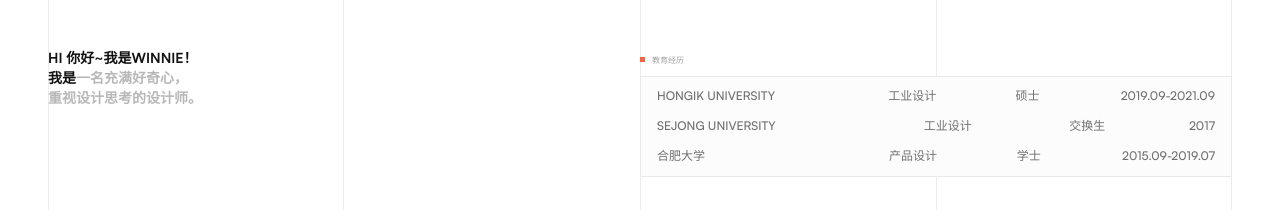
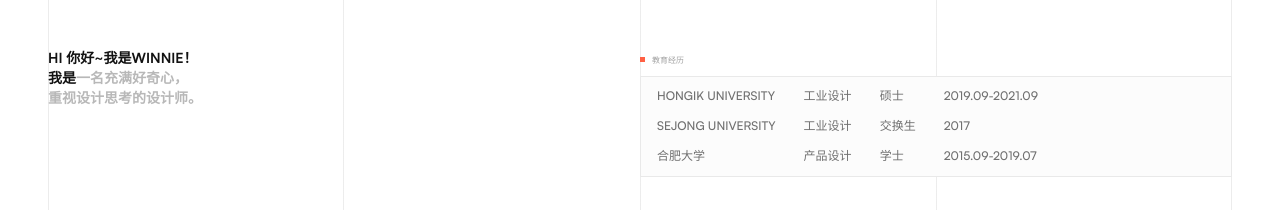
Before and after one commit to evandfskkjdfskj/evandfskkjdfskj.github.io, a website: page about/index.html in a window 1280 px wide. Shown: the part 1021-1231 px from the top of the page. Drawn offline with Linux system fonts and the light colour scheme.

Commit message:
Align the resume education columns on one shared grid.

```diff
--- a/about/index.html
+++ b/about/index.html
@@ -7,7 +7,7 @@
   <meta name="description" content="Winnie / 陶文 — 交互设计师。个人简历与作品集。" />
   <script>document.documentElement.classList.add("page-anim");</script>
   <link rel="stylesheet" href="../styles.css?v=page-fade-1" />
-  <link rel="stylesheet" href="../styles-pages.css?v=about-figma-8" />
+  <link rel="stylesheet" href="../styles-pages.css?v=about-figma-9" />
 </head>
 <body class="page-shell page-about">
   <div class="menu-overlay" id="menuOverlay" aria-hidden="true">
@@ -130,9 +130,9 @@
           <div class="about-resume-block">
             <div class="about-resume-label"><span class="accent-dot"></span> 教育经历</div>
             <div class="about-resume-panel about-resume-panel--edu">
-              <p><span>Hongik University</span><span>工业设计</span><span>硕士</span><span>2019.09-2021.09</span></p>
-              <p><span>Sejong University</span><span>工业设计</span><span>交换生</span><span>2017</span></p>
-              <p><span>合肥大学</span><span>产品设计</span><span>学士</span><span>2015.09-2019.07</span></p>
+              <span>Hongik University</span><span>工业设计</span><span>硕士</span><span>2019.09-2021.09</span>
+              <span>Sejong University</span><span>工业设计</span><span>交换生</span><span>2017</span>
+              <span>合肥大学</span><span>产品设计</span><span>学士</span><span>2015.09-2019.07</span>
             </div>
           </div>
 
--- a/styles-pages.css
+++ b/styles-pages.css
@@ -865,23 +865,22 @@
 
 .about-resume-panel--edu {
   min-height: 101px;
-  display: flex;
-  flex-direction: column;
-  justify-content: center;
-  gap: 18px;
-}
-
-.about-resume-panel--edu p {
-  margin: 0;
   display: grid;
-  grid-template-columns: minmax(9.5em, 1.45fr) minmax(4em, 0.75fr) minmax(3em, 0.6fr) auto;
-  column-gap: 16px;
-  align-items: baseline;
+  grid-template-columns: max-content max-content max-content max-content;
+  column-gap: 28px;
+  row-gap: 18px;
+  align-content: center;
+  justify-content: start;
   font-size: 12px;
   font-weight: 500;
   line-height: 1;
   color: #707070;
   text-transform: uppercase;
+}
+
+.about-resume-panel--edu span {
+  text-align: left;
+  white-space: nowrap;
 }
 
 .about-resume-panel--work {
@@ -1003,9 +1002,9 @@
     padding-top: 0;
   }
 
-  .about-resume-panel--edu p {
-    grid-template-columns: minmax(8em, 1.2fr) minmax(4em, 0.7fr) auto auto;
-    column-gap: 10px;
+  .about-resume-panel--edu {
+    column-gap: 16px;
+    row-gap: 14px;
   }
 }
 
```
